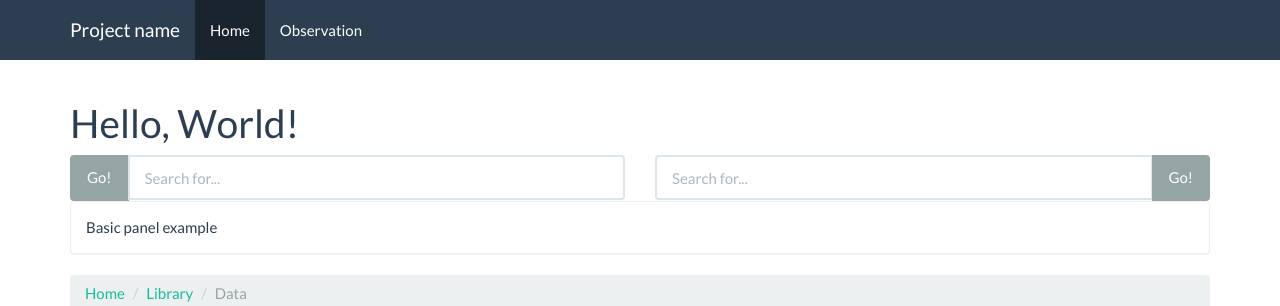
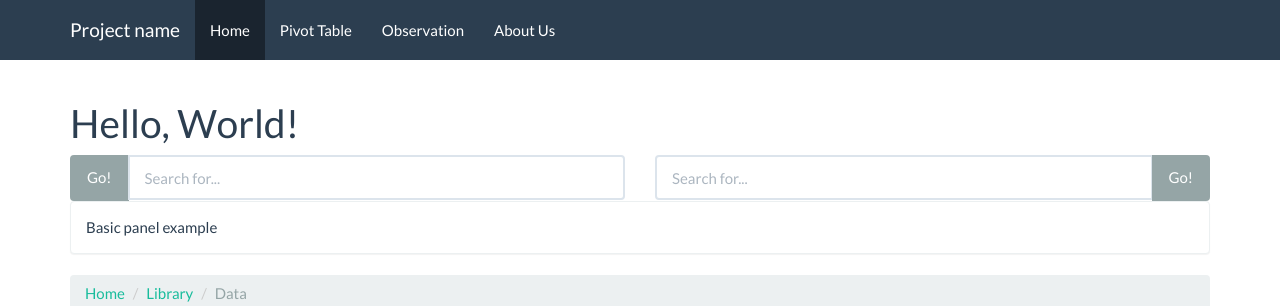
Before and after one commit to CaviarChen/InfoProject3, a Flask app: page / in a window 1280 px wide. Shown: the top 306 px of the page. Run offline with Flask 2, Linux system fonts and the light colour scheme; some libraries are stand-ins or nearby versions.

Commit message:
Add some pages

```diff
--- a/app/app.py
+++ b/app/app.py
@@ -10,10 +10,19 @@ app = Flask(__name__)
 def index():
     return render_template('index.html')
 
+@app.route('/pivot')
+def pivot():
+    return render_template('pivot.html')
+
 @app.route('/observation')
 def observation():
     return render_template('observation.html')
 
+@app.route('/about')
+def about():
+    return render_template('about.html')
+
+
 if __name__ == '__main__':
     app.debug = config['server']['debug']
     app.run(host=config['server']['host'], port=config['server']['port'])
--- a/app/templates/base.html
+++ b/app/templates/base.html
@@ -36,7 +36,9 @@
       <div id="navbar" class="collapse navbar-collapse">
         <ul class="nav navbar-nav">
           <li><a href="/">Home</a></li>
+          <li><a href="/pivot">Pivot Table</a></li>
           <li><a href="/observation">Observation</a></li>
+          <li><a href="/about">About Us</a></li>
         </ul>
       </div>
   </nav>
```
Also changed, not shown: app/templates/about.html (added, +11 -0 lines), app/templates/pivot.html (added, +11 -0 lines).
